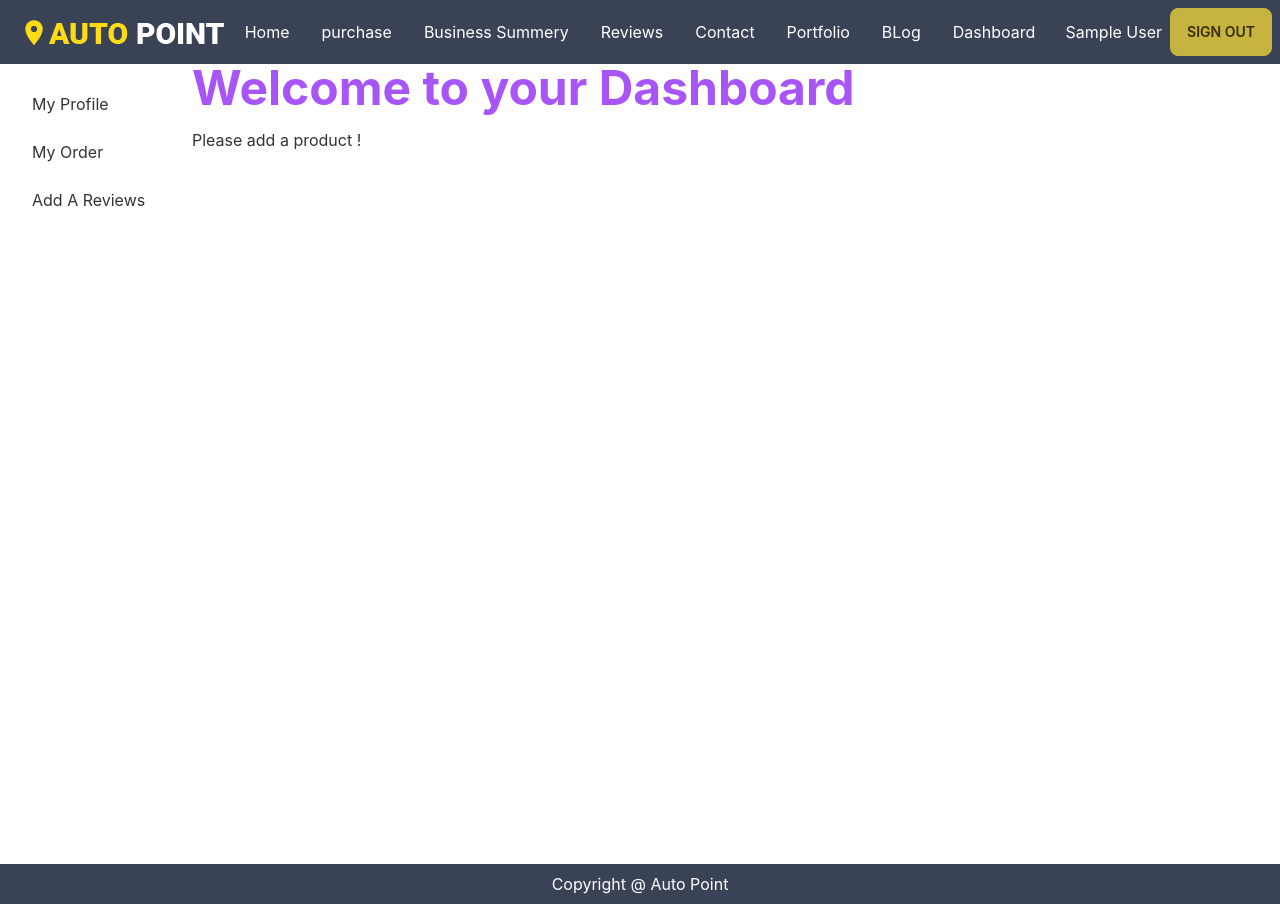
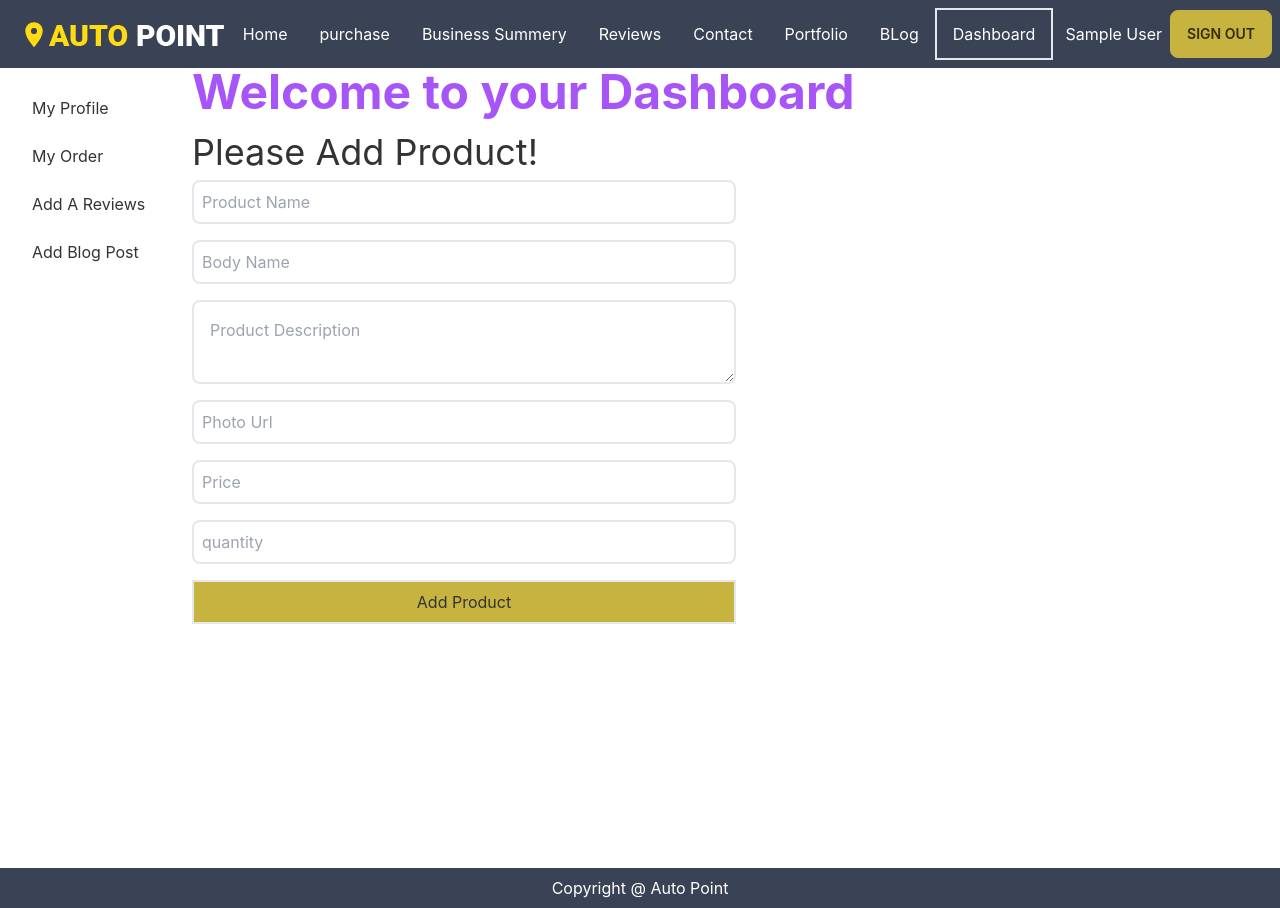
Before and after one commit to Anirbanjyoti/parts-manufacturer, a React (Create React App) app: page /dashboard/addProduct in a window 1280 px wide. Built offline with nearby package versions, Linux system fonts and the light colour scheme; no server answers; sample sign-in values are in the browser's storage.

Commit message:
add product option

```diff
--- a/src/App.js
+++ b/src/App.js
@@ -30,6 +30,7 @@ import AllOrder from "./Pages/Dashboard/Admin/AllOrder";
 import RequireAdmin from "./Pages/Login/RequireAdmin";
 import AddProduct from "./Pages/Dashboard/Admin/AddProduct";
 import ManageProduct from "./Pages/Dashboard/Admin/ManageProduct";
+import AddBlog from "./Pages/Dashboard/AddBlog";
 
 function App() {
   const [user] = useAuthState(auth);
@@ -102,6 +103,7 @@ function App() {
 
         <Route path="addProduct" element={<AddProduct />} />
         <Route path="manage" element={<ManageProduct />} />
+        <Route path="addBlog" element={<AddBlog />} />
 
         </Route>
 
--- /dev/null
+++ b/src/Pages/Dashboard/AddBlog.js
@@ -0,0 +1,54 @@
+import React from "react";
+import { useForm } from "react-hook-form";
+import { Navigate } from "react-router-dom";
+import { toast } from 'react-toastify';
+import 'react-toastify/dist/ReactToastify.css';
+
+const AddBlog = () => {
+    const { register, handleSubmit, acknowledged } = useForm();
+    const onSubmit = (data) => {
+      console.log(data);
+      const url = `http://localhost:5000/post`;
+      fetch(url, {
+        method: "POST",
+        headers: {
+          "content-type": "application/json",
+        },
+        body: JSON.stringify(data),
+      })
+        .then((res) => res.json())
+        .then((result) => {
+          console.log(result);
+         toast("Successfully added Your Post");
+          if(acknowledged){
+            Navigate('/home');
+          }
+        });
+    };
+      return (
+          <div className="add-BlogPost">
+          <h1 className="text-4xl">Please Add Your Post!</h1>
+        <form
+          onSubmit={handleSubmit(onSubmit)}
+          className="w-1/2 mt-2 grid"
+        >
+
+          <input
+            className="mb-4 border-2 rounded-lg p-2"
+            placeholder="title"
+            {...register("title", { required: true})}
+          />
+
+          <textarea
+            className="mb-4 border-2 rounded-lg p-4"
+            placeholder="post"
+            {...register("post",{ required: true})}
+          />
+
+          <input type="submit" value="Add Your Blog Post" className="border-2 p-2 bg-secondary cursor-pointer"/>
+        </form>
+      </div>
+    );
+  };
+
+export default AddBlog;
--- a/src/Pages/Dashboard/Admin/AddProduct.js
+++ b/src/Pages/Dashboard/Admin/AddProduct.js
@@ -1,11 +1,76 @@
-import React from 'react';
+import React from "react";
+import { useForm } from "react-hook-form";
+import { Navigate } from "react-router-dom";
+import { toast } from 'react-toastify';
+import 'react-toastify/dist/ReactToastify.css';
 
 const AddProduct = () => {
-    return (
-        <div>
-            <h1>Please add a product !</h1>
-        </div>
-    );
+    const { register, handleSubmit, acknowledged, reset } = useForm();
+  const onSubmit = (data) => {
+    console.log(data);
+    const url = `http://localhost:5000/tools`;
+    fetch(url, {
+      method: "POST",
+      headers: {
+        "content-type": "application/json",
+      },
+      body: JSON.stringify(data),
+    })
+      .then((res) => res.json())
+      .then((result) => {
+        console.log(result);
+        toast("Successfully added Product");
+        reset();
+        if (acknowledged) {
+          Navigate("/home");
+        }
+      });
+  };
+  return (
+    <div className="add-product">
+      <h1 className="text-4xl">Please Add Product!</h1>
+      <form onSubmit={handleSubmit(onSubmit)} className="w-1/2 mt-2 grid">
+        <input
+          className="mb-4 border-2 rounded-lg p-2"
+          placeholder="Product Name"
+          {...register("tName", { required: true, maxLength: 22 })}
+        />
+        <input
+          className="mb-4 border-2 rounded-lg p-2"
+          placeholder="Body Name"
+          type="text"
+          {...register("body")}
+        />
+        <textarea
+          className="mb-4 border-2 rounded-lg p-4"
+          placeholder="Product Description"
+          {...register("desc", { required: true })}
+        />
+        <input
+          className="mb-4 border-2 rounded-lg p-2"
+          type="text"
+          placeholder="Photo Url"
+          {...register("img")}
+        />
+        <input
+          className="mb-4 border-2 rounded-lg p-2"
+          placeholder="Price"
+          type="number"
+          {...register("price")}
+        />
+        <input
+          className="mb-4 border-2 rounded-lg p-2"
+          placeholder="quantity"
+          type="number"
+          {...register("quantity")}
+        />
+        <input
+          type="submit"
+          value="Add Product"
+          className="border-2 p-2 bg-secondary cursor-pointer"
+        />
+      </form>
+    </div>
+  );
 };
-
 export default AddProduct;
--- a/src/Pages/Dashboard/Dashboard.js
+++ b/src/Pages/Dashboard/Dashboard.js
@@ -47,6 +47,9 @@ const Dashboard = () => {
               </li>
             </>
           )}
+          <li>
+            <Link to="/dashboard/addBlog">Add Blog Post</Link>
+          </li>
         </ul>
       </div>
     </div>
--- a/src/Pages/Dashboard/User/AddReview.js
+++ b/src/Pages/Dashboard/User/AddReview.js
@@ -1,11 +1,11 @@
 import React from "react";
 import { useForm } from "react-hook-form";
 import { Navigate } from "react-router-dom";
-import { toast } from 'react-toastify';
-import 'react-toastify/dist/ReactToastify.css';
+import { toast } from "react-toastify";
+import "react-toastify/dist/ReactToastify.css";
 
 const AddReview = () => {
-    const { register, handleSubmit, acknowledged } = useForm();
+  const { register, handleSubmit, acknowledged } = useForm();
   const onSubmit = (data) => {
     console.log(data);
     const url = `http://localhost:5000/review`;
@@ -19,20 +19,16 @@ const AddReview = () => {
       .then((res) => res.json())
       .then((result) => {
         console.log(result);
-       toast("Successfully added Review");
-        if(acknowledged){
-          Navigate('/home');
+        toast("Successfully added Review");
+        if (acknowledged) {
+          Navigate("/home");
         }
       });
   };
-    return (
-        <div className="add-review">
-        <h1 className="text-4xl">Please Add Review!</h1>
-      <form
-        onSubmit={handleSubmit(onSubmit)}
-        className="w-1/2 mt-2 grid"
-      >
-
+  return (
+    <div className="add-review">
+      <h1 className="text-4xl">Please Add Review!</h1>
+      <form onSubmit={handleSubmit(onSubmit)} className="w-1/2 mt-2 grid">
         <input
           className="mb-4 border-2 rounded-lg p-2"
           placeholder="name"
@@ -47,7 +43,7 @@ const AddReview = () => {
         <textarea
           className="mb-4 border-2 rounded-lg p-4"
           placeholder="Review"
-          {...register("review",{ required: true})}
+          {...register("review", { required: true })}
         />
         <input
           className="mb-4 border-2 rounded-lg p-2"
@@ -55,11 +51,14 @@ const AddReview = () => {
           placeholder="Photo Url"
           {...register("img")}
         />
-        <input type="submit" value="Add Review" className="border-2 p-2 bg-secondary cursor-pointer"/>
+        <input
+          type="submit"
+          value="Add Review"
+          className="border-2 p-2 bg-secondary cursor-pointer"
+        />
       </form>
     </div>
   );
 };
 
-
-export default AddReview;<h1>Add review</h1>
+export default AddReview;
--- a/src/Pages/Home/Blog.js
+++ b/src/Pages/Home/Blog.js
@@ -1,11 +1,22 @@
-import React from 'react';
+import React, { useEffect, useState } from "react";
+import BlogPost from "./BlogPost";
 
 const Blog = () => {
-    return (
-        <div>
+  const [posts, setPosts] = useState([]);
+  useEffect(() => {
+    const url = "http://localhost:5000/post";
+    fetch(url)
+      .then((res) => res.json())
+      .then((data) => setPosts(data));
+  }, []);
+  return (
+    <div>
+      {
+        posts.slice(0).reverse().map((p, index)=><BlogPost key={p._id} p={p} index={index}></BlogPost>)
+      }
 
-        </div>
-    );
+    </div>
+  );
 };
 
 export default Blog;
--- /dev/null
+++ b/src/Pages/Home/BlogPost.js
@@ -0,0 +1,21 @@
+import React from 'react';
+
+const BlogPost = ({p, index}) => {
+    const {title, post} = p;
+    return (
+        <div
+        tabindex="0"
+        class="collapse collapse-plus border border-base-300 bg-base-100 rounded-box w-1/2 mx-auto my-20"
+      >
+        <div class="collapse-title text-xl font-medium">
+        <strong>{index+1}. </strong>
+       {title}
+        </div>
+        <div class="collapse-content">
+          <p>{post}</p>
+        </div>
+      </div>
+    );
+};
+
+export default BlogPost;
--- a/src/Pages/Home/Tools.js
+++ b/src/Pages/Home/Tools.js
@@ -18,7 +18,7 @@ const Tools = () => {
         <p className="text-2xl mb-40">We are honored to present you our products. </p>
       </div>
       <div className="px-12 grid md:grid-cols-3 sm:grid-cols-2 gap-4 my-12">
-        {tools.map((tool) => (
+        {tools.slice(0).reverse().map((tool) => (
           <Tool key={tool.id} tool={tool}></Tool>
         ))}
       </div>
--- a/src/Pages/Login/Login.js
+++ b/src/Pages/Login/Login.js
@@ -62,7 +62,7 @@ const Login = () => {
   }
   return (
     <div>
-      <div className="grid justify-center mt-24">
+      <div className="grid justify-center my-24">
         <h1 className="text-center text-4xl font-bold">Login</h1>
         <form onSubmit={handleSubmit(onSubmit)}>
           {/* Start Email Field */}
--- a/src/Pages/Login/SignUp.js
+++ b/src/Pages/Login/SignUp.js
@@ -45,7 +45,7 @@ const SignUp = () => {
   }
   return (
     <div>
-      <div className="grid justify-center mt-24">
+      <div className="grid justify-center my-20">
         <h1 className="text-center text-4xl font-bold">SignUp</h1>
         <form onSubmit={handleSubmit(onSubmit)}>
           {/* Start Name Field */}
--- a/src/Pages/Sheared/Navbar.js
+++ b/src/Pages/Sheared/Navbar.js
@@ -37,7 +37,7 @@ const Navbar = () => {
               <Link to="/blog">BLog</Link>
             </li>
             {
-                user && <li><Link to="/dashboard">Dashboard</Link></li>
+                user && <li><Link to="/dashboard" className="border-2">Dashboard</Link></li>
               }
   </>
   return (
```
